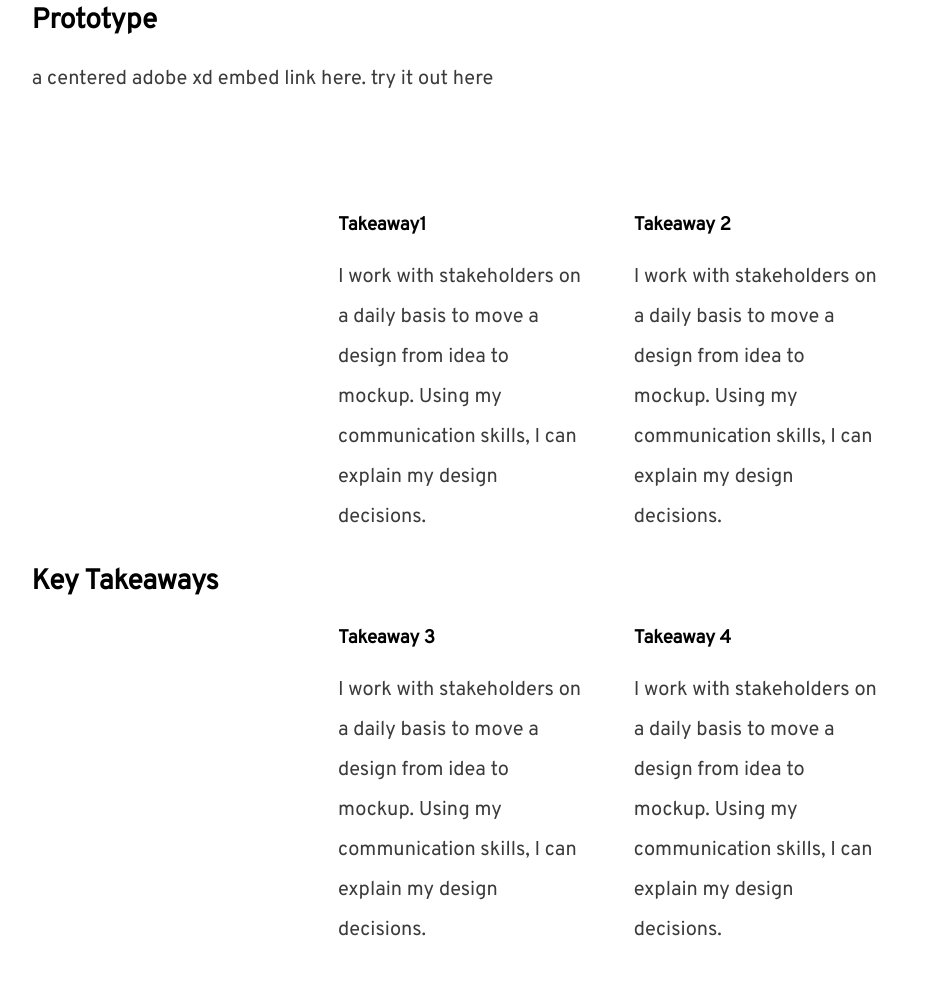
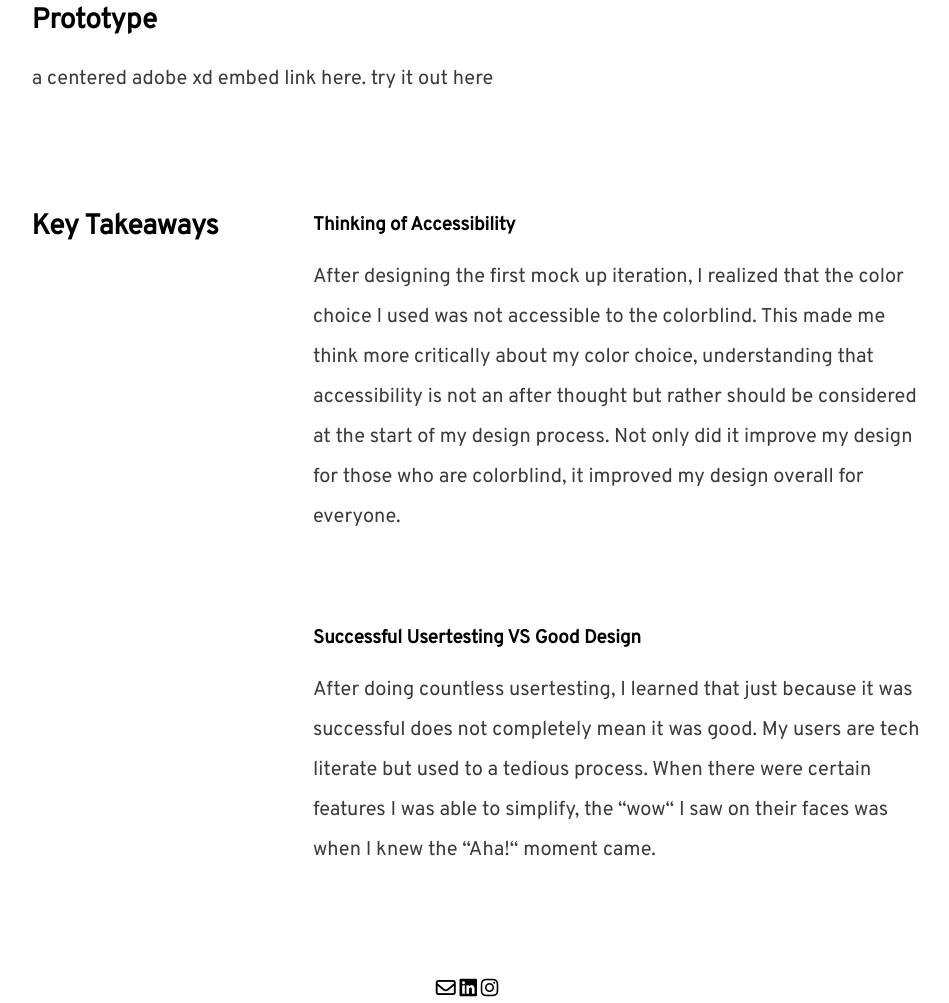
Before and after one commit to minimelon99/Portfolio, a plain HTML site: page konokonaartist.html in a window 1280 px wide. Shown: the part 8095-9098 px from the top of the page, without its empty margins (173-1122 px from the left). Drawn offline with nearby package versions, Linux system fonts and the light colour scheme; a script that the page names is missing.

Commit message:
copy and key take away style change

```diff
--- a/css/main.css
+++ b/css/main.css
@@ -593,7 +593,6 @@ h2 {
   width: 80%;
   justify-content: space-evenly;
   margin: 0 auto;
-  align-items: center;
   padding: 50px 0;
 }
 .key-takeaways h2 {
@@ -606,8 +605,8 @@ h2 {
   flex-wrap: wrap;
 }
 .takeaways div {
-  width: 40%;
-  padding: 25px;
+  width: 100%;
+  padding: 25px 0;
 }
 @media (max-width: 575.98px) {
   .key-takeaways {
--- a/konokonaartist.html
+++ b/konokonaartist.html
@@ -187,35 +187,25 @@
         <h2>Key Takeaways</h2>
         <div class="takeaways">
           <div>
-            <h3>Takeaway1</h3>
+            <h3>Thinking of Accessibility</h3>
             <p>
-              I work with stakeholders on a daily basis to move a design from
-              idea to mockup. Using my communication skills, I can explain my
-              design decisions.
+              After designing the first mock up iteration, I realized that the
+              color choice I used was not accessible to the colorblind. This
+              made me think more critically about my color choice, understanding
+              that accessibility is not an after thought but rather should be
+              considered at the start of my design process. Not only did it
+              improve my design for those who are colorblind, it improved my
+              design overall for everyone.
             </p>
           </div>
           <div>
-            <h3>Takeaway 2</h3>
+            <h3>Successful Usertesting VS Good Design</h3>
             <p>
-              I work with stakeholders on a daily basis to move a design from
-              idea to mockup. Using my communication skills, I can explain my
-              design decisions.
-            </p>
-          </div>
-          <div>
-            <h3>Takeaway 3</h3>
-            <p>
-              I work with stakeholders on a daily basis to move a design from
-              idea to mockup. Using my communication skills, I can explain my
-              design decisions.
-            </p>
-          </div>
-          <div>
-            <h3>Takeaway 4</h3>
-            <p>
-              I work with stakeholders on a daily basis to move a design from
-              idea to mockup. Using my communication skills, I can explain my
-              design decisions.
+              After doing countless usertesting, I learned that just because it
+              was successful does not completely mean it was good. My users are
+              tech literate but used to a tedious process. When there were
+              certain features I was able to simplify, the “wow“ I saw on their
+              faces was when I knew the “Aha!“ moment came.
             </p>
           </div>
         </div>
```
Also changed, not shown: index.html (+2 -2 lines), konokonacrm.html (+8 -24 lines).
